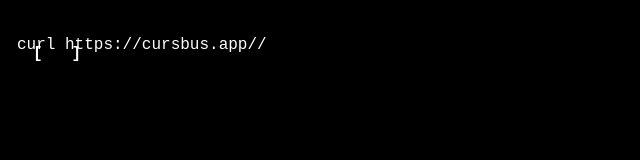
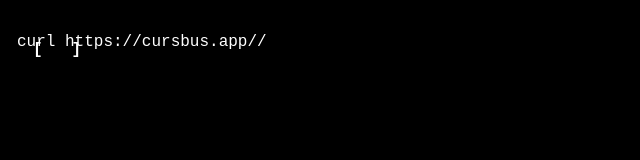
Before and after one commit to elad661/curlbus, a plain HTML site: page static/index.html in a window 1280 px wide. Shown: the full height of the page, 0-640 px from the left. Drawn offline with Linux system fonts and the light colour scheme; no server answers.

Commit message:
fix line height

```diff
--- a/static/style.css
+++ b/static/style.css
@@ -5,7 +5,7 @@
 */
 html, body { height:99%; }
 body { background-color:#000; font-family:"Courier New",Courier,monospace; margin:0 15px; padding:0; }
-pre, td, th, p, div { color:#FFF; font-family:"Courier New",Courier,monospace; font-size:1em; }
+pre, td, th, p, div { color:#FFF; font-family:"Courier New",Courier,monospace; font-size:1em; line-height: 1em;}
 div#screen { height:99%; margin:2px; padding:0; }
 div, table { margin-bottom:1em; margin-top:0em; }
 pre, td, p { background-color:transparent; }
```
